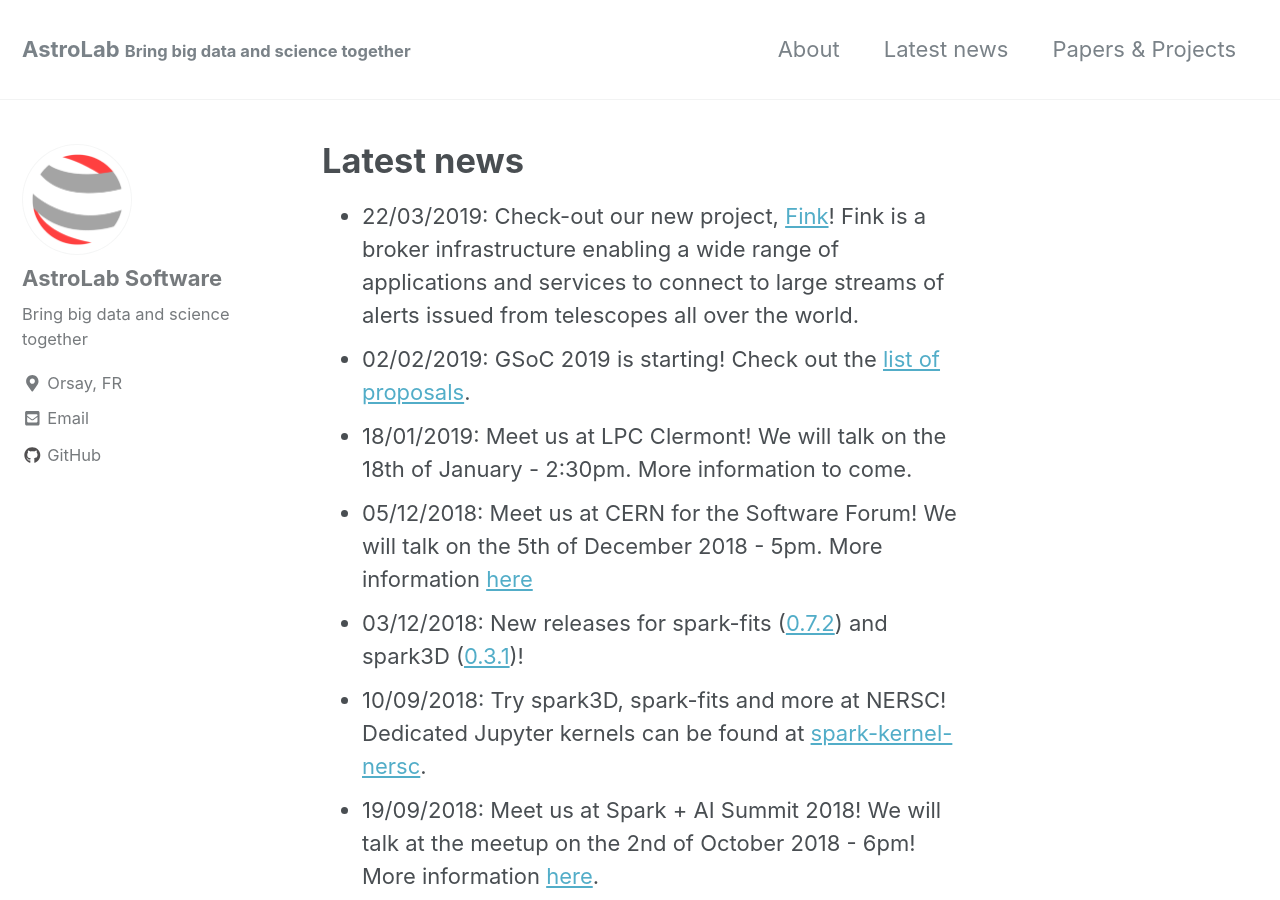
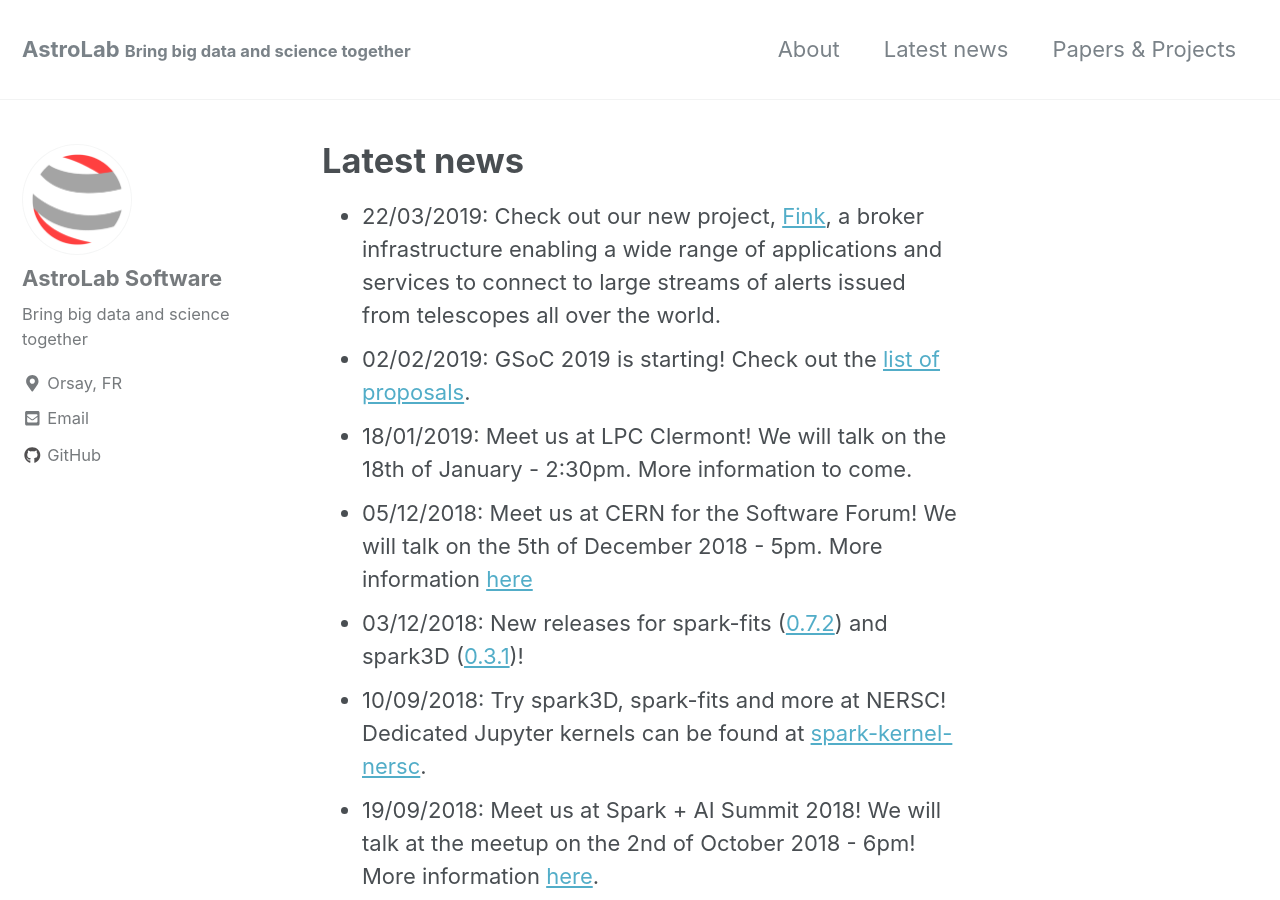
Before and after one commit to astrolabsoftware/astrolabsoftware.github.io, a Jekyll site: the page built from news.md, in a window 1280 px wide and 900 px high. Built offline with Jekyll 4.4.1, drawn with Linux system fonts in a browser that asks for light colours; nearby versions of some CDN libraries.

Commit message:
polish the text

```diff
--- a/news.md
+++ b/news.md
@@ -5,7 +5,7 @@ permalink: /news/
 author_profile: true
 ---
 
-- 22/03/2019: Check-out our new project, [Fink](https://github.com/astrolabsoftware/fink-broker)! Fink is a broker infrastructure enabling a wide range of applications and services to connect to large streams of alerts issued from telescopes all over the world.
+- 22/03/2019: Check out our new project, [Fink](https://github.com/astrolabsoftware/fink-broker), a broker infrastructure enabling a wide range of applications and services to connect to large streams of alerts issued from telescopes all over the world.
 - 02/02/2019: GSoC 2019 is starting! Check out the [list of proposals](https://hepsoftwarefoundation.org/gsoc/projects/2019/project_AstroLab.html).
 - 18/01/2019: Meet us at LPC Clermont! We will talk on the 18th of January - 2:30pm. More information to come.
 - 05/12/2018: Meet us at CERN for the Software Forum! We will talk on the 5th of December 2018 - 5pm. More information [here](https://indico.cern.ch/event/754811/)
```
